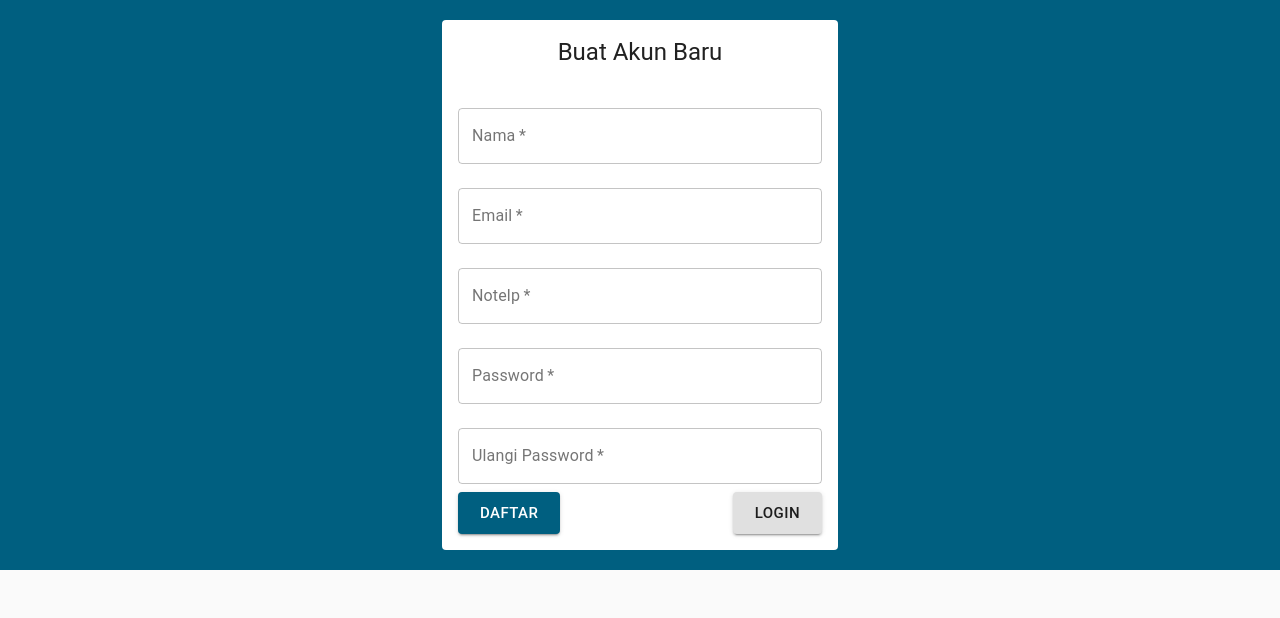
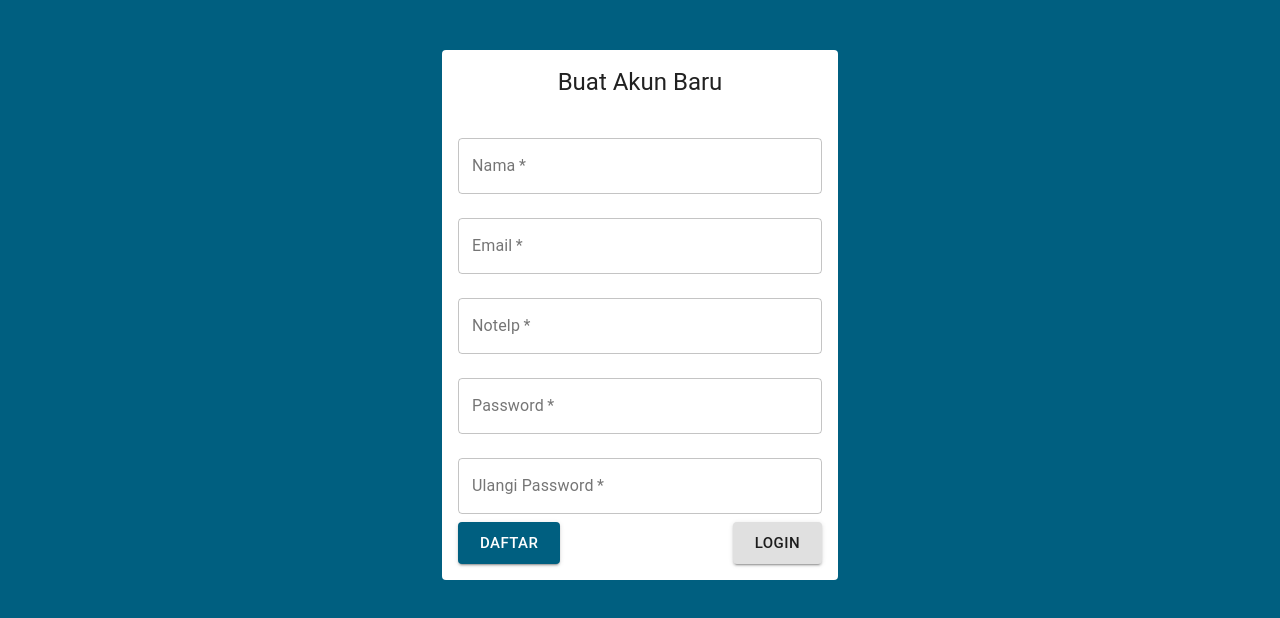
Before and after one commit to namasayayusi/silaturahmi-app, a React (Create React App) app: page /registrasi in a window 1280 px wide. Shown: the top 618 px of the page. Built offline with nearby package versions, Linux system fonts and the light colour scheme; no server answers.

Commit message:
update registrasi

```diff
--- a/src/pages/registrasi/styles.js
+++ b/src/pages/registrasi/styles.js
@@ -3,9 +3,9 @@ import { makeStyles } from "@material-ui/core/styles";
 export default makeStyles(theme => ({
   daftarBlock: {
     width: "100%",
-    height: "100%",
+    height: "100vh",
     backgroundColor: "#005f80",
-    padding: '20px',
+    padding: '50px',
   },
   daftarBox: {
     position: "relative",
```
